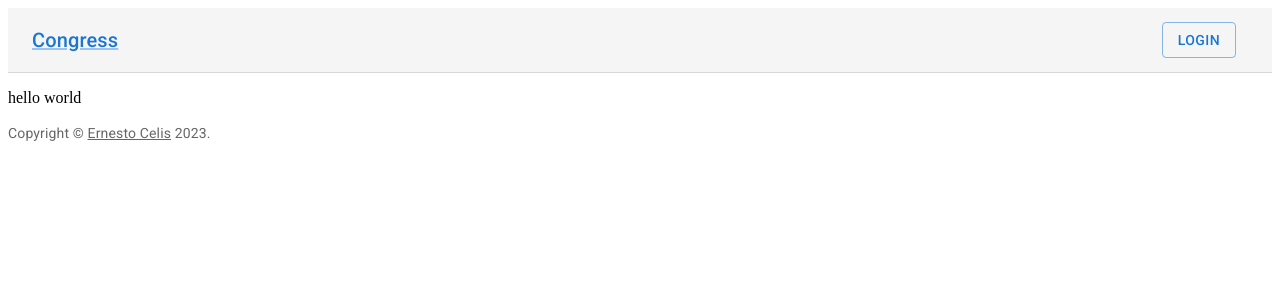
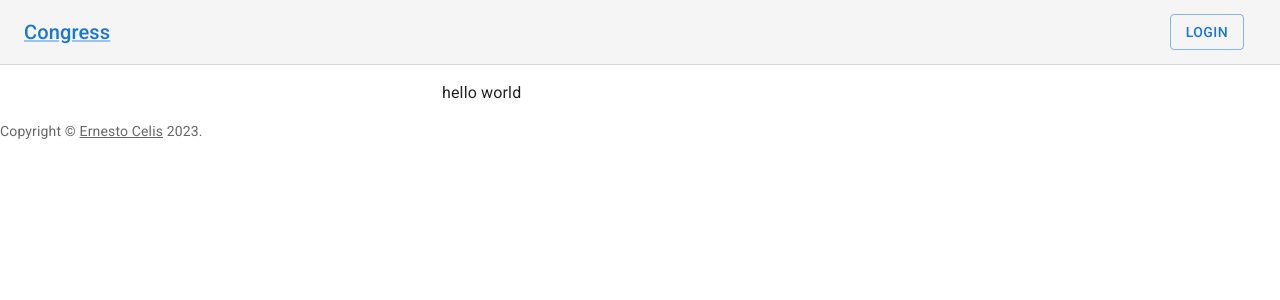
Before and after one commit to ecelis/celso, a Next.js app in the folder web/: page / in a window 1280 px wide. Shown: the top 300 px of the page. Built offline with nearby package versions, Linux system fonts and the light colour scheme; no server answers.

Commit message:
style(register): Fix Layout

```diff
--- a/web/src/components/Layout.tsx
+++ b/web/src/components/Layout.tsx
@@ -13,15 +13,22 @@
    See the License for the specific language governing permissions and
    limitations under the License.
 */
-import Navbar from './Navbar'
-import Footer from './Footer'
-import { PropsWithChildren } from 'react'
+import Head from 'next/head';
+import CssBaseline from '@mui/material/CssBaseline';
+import Navbar from './Navbar';
+import Footer from './Footer';
+import { PropsWithChildren } from 'react';
+import Container from '@mui/material/Container';
 
 export default function Layout({ children }: PropsWithChildren) {
   return (
     <>
+      <Head>
+        <meta name="viewport" content="initial-scale=1, width=device-width" />
+      </Head>
+      <CssBaseline />
       <Navbar />
-      <main>{children}</main>
+      <Container component="main" maxWidth="xs">{children}</Container>
       <Footer />
     </>
   )
```
